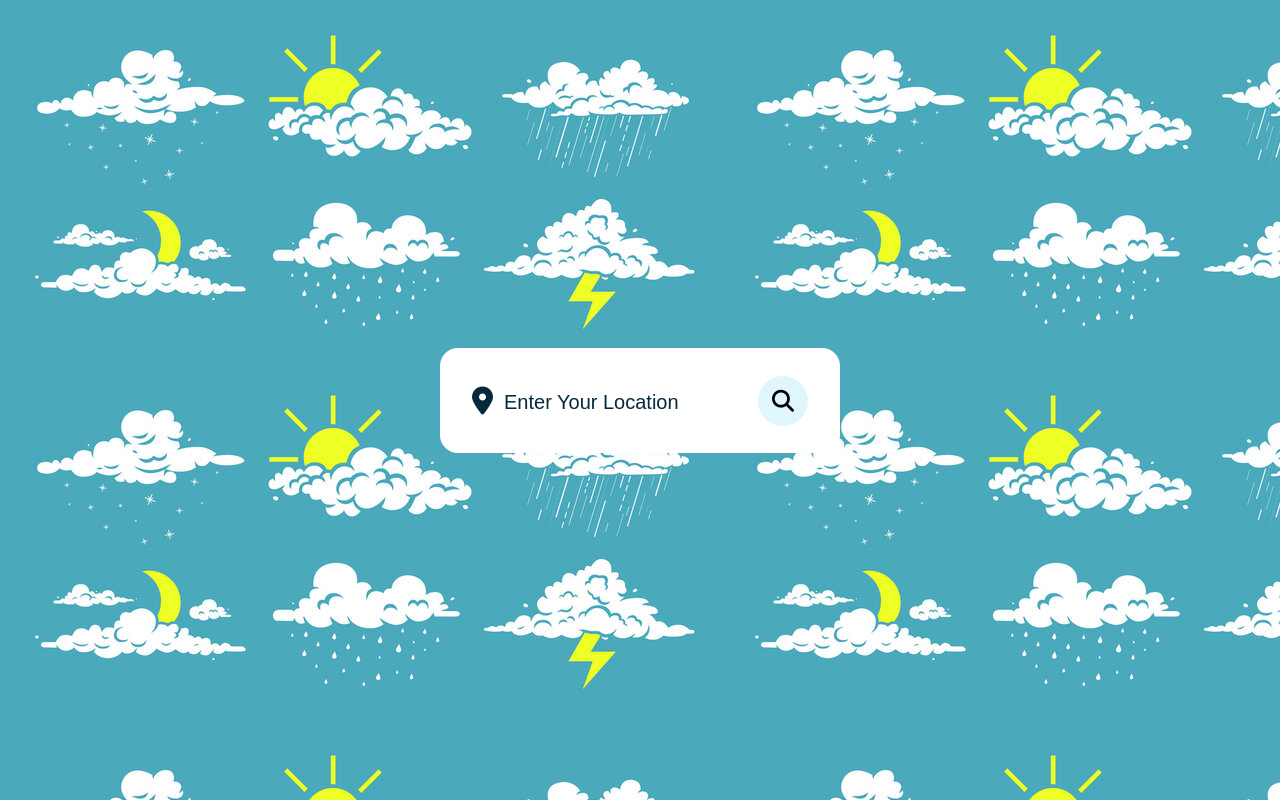
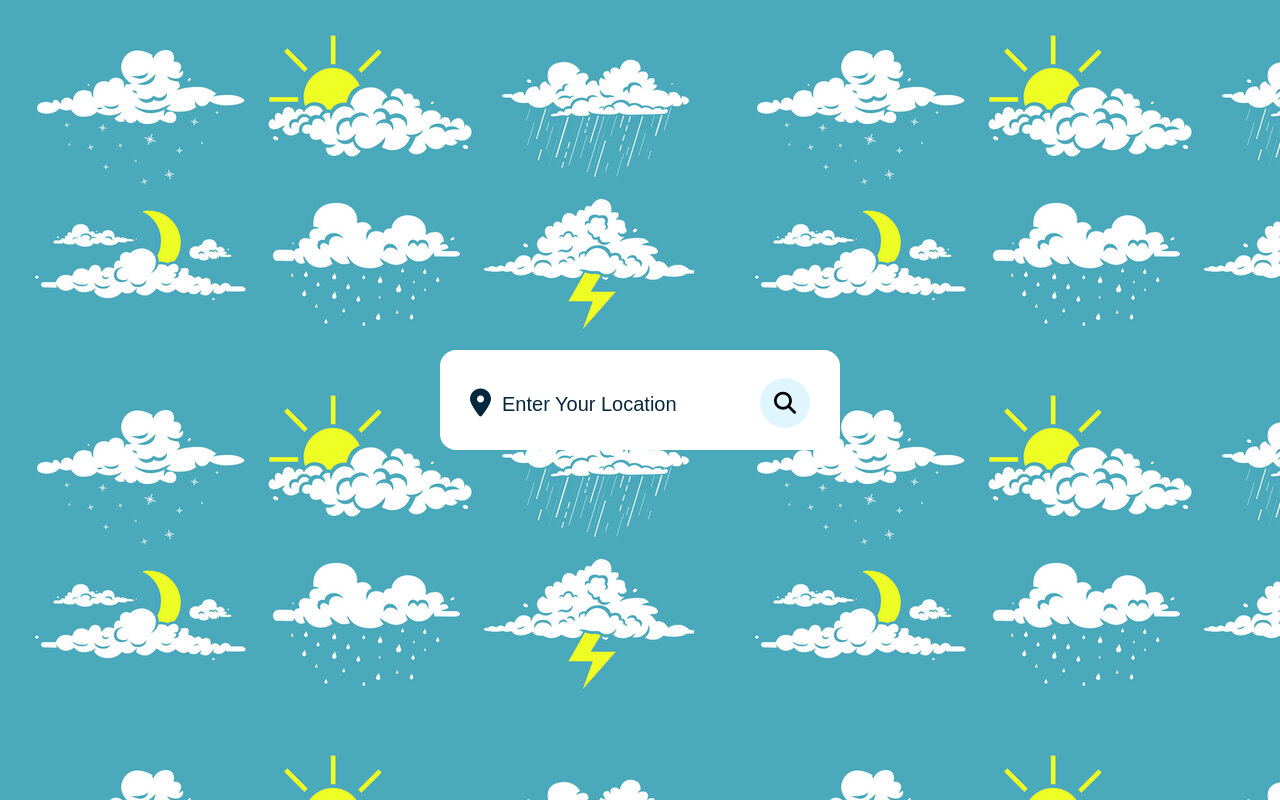
Before and after one commit to Shazain99/NEW, a plain HTML site: page index.html in a window 1280 px wide. Drawn offline with Linux system fonts and the light colour scheme.

Commit message:
Update style.css

```diff
--- a/style.css
+++ b/style.css
@@ -17,13 +17,13 @@ body{
 .container{
     position: relative;
     width: 400px;
-    height: 105px;
+    height: 100px;
     background: #fff;
-    padding: 28px 32px;
+    padding: 28px 30px;
     overflow: hidden;
-    border-radius: 18px;
+    border-radius: 16px;
     font-family: 'Roboto', sans-serif;
-    transition: 0.5s ease-out;
+    transition: 0.6s ease-out;
 }
 
 .search-box{
```
